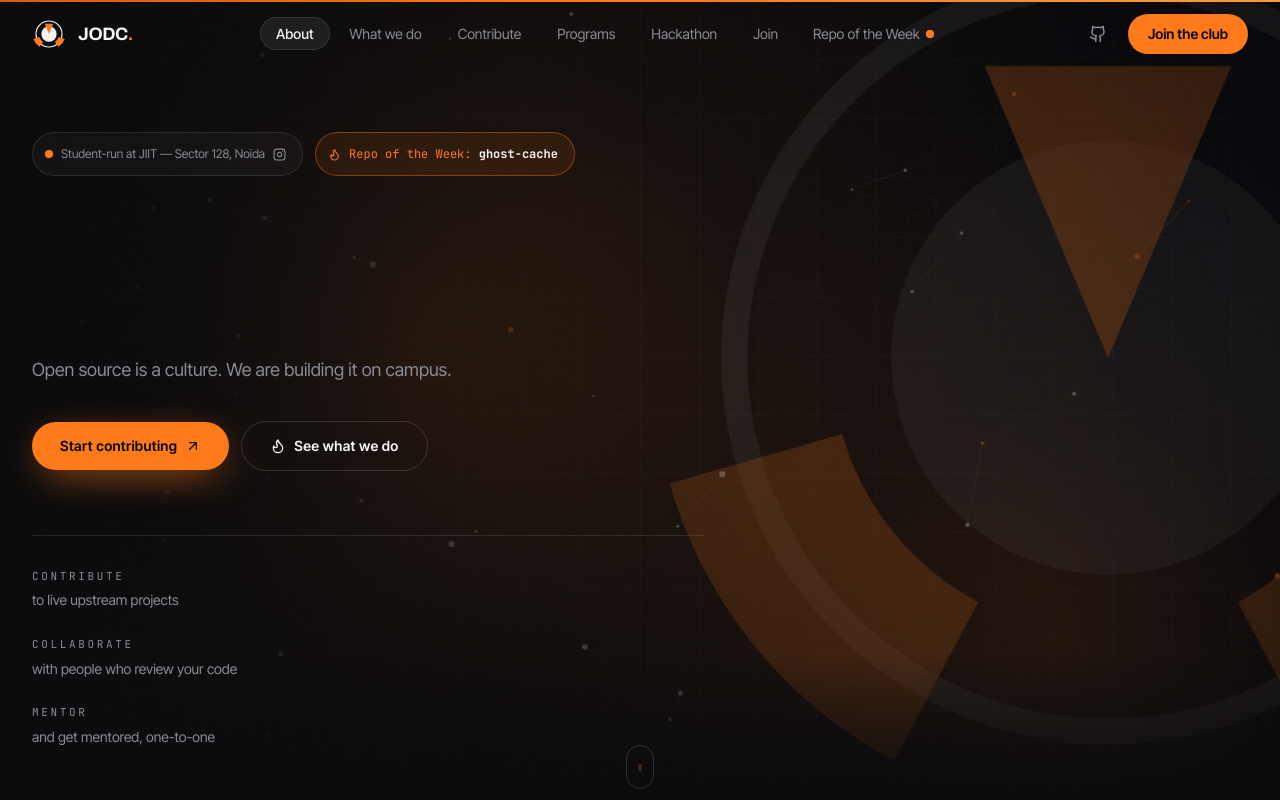
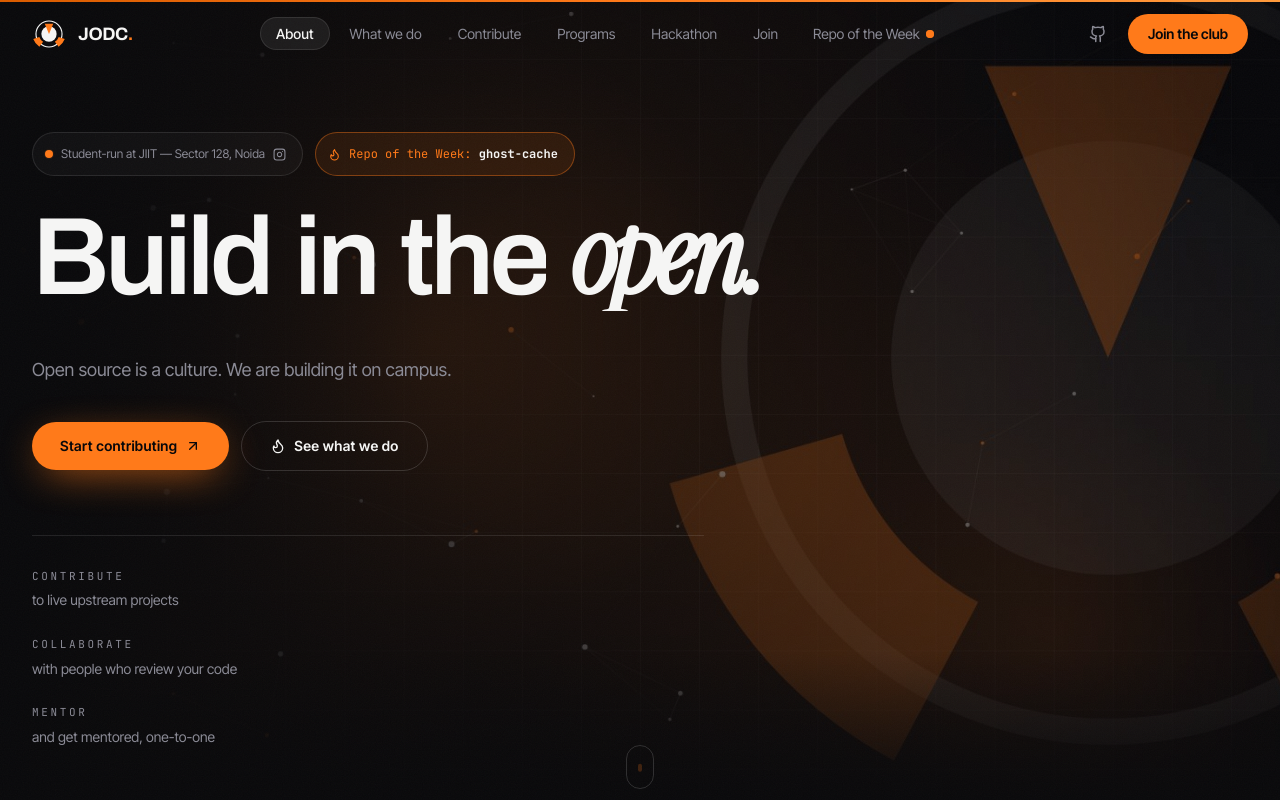
Before and after one commit to 8BitsLife/jodc-fromroots, a React (Vite) app: page / in a window 1280 px wide. Shown: the top 800 px of the page. Built offline with nearby package versions, Linux system fonts and the light colour scheme.

Commit message:
Fix the hero headline never animating in
The rise variants define "hidden" and "visible", but the word spans
animated to "show", which does not exist. Framer Motion left them at
the hidden state, y 115%, and the wrapper clips overflow, so "Build in
the open." was invisible on every load.

```diff
--- a/src/components/Hero.tsx
+++ b/src/components/Hero.tsx
@@ -94,7 +94,7 @@ export function Hero({ onExploreRepo }: HeroProps) {
                 custom={i}
                 variants={rise}
                 initial="hidden"
-                animate="show"
+                animate="visible"
                 className={`inline-block text-bone ${word === "open." ? "italic font-serif" : ""}`}
               >
                 {word}
```
